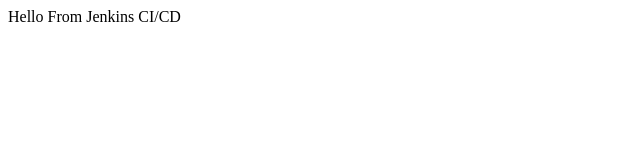
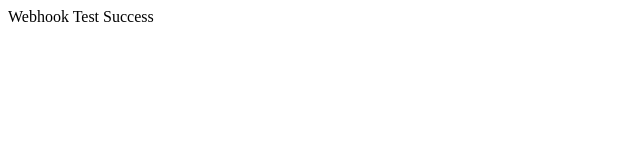
Before and after one commit to mustaqshaik322-ux/jenkins-demo, a plain HTML site: page index.html in a window 1280 px wide. Shown: the full height of the page, 0-640 px from the left. Drawn offline with Linux system fonts and the light colour scheme.

Commit message:
Update index.html

```diff
--- a/index.html
+++ b/index.html
@@ -1 +1 @@
-<hi>Hello From Jenkins CI/CD</hi>
+<hi>Webhook Test Success</hi>
```
